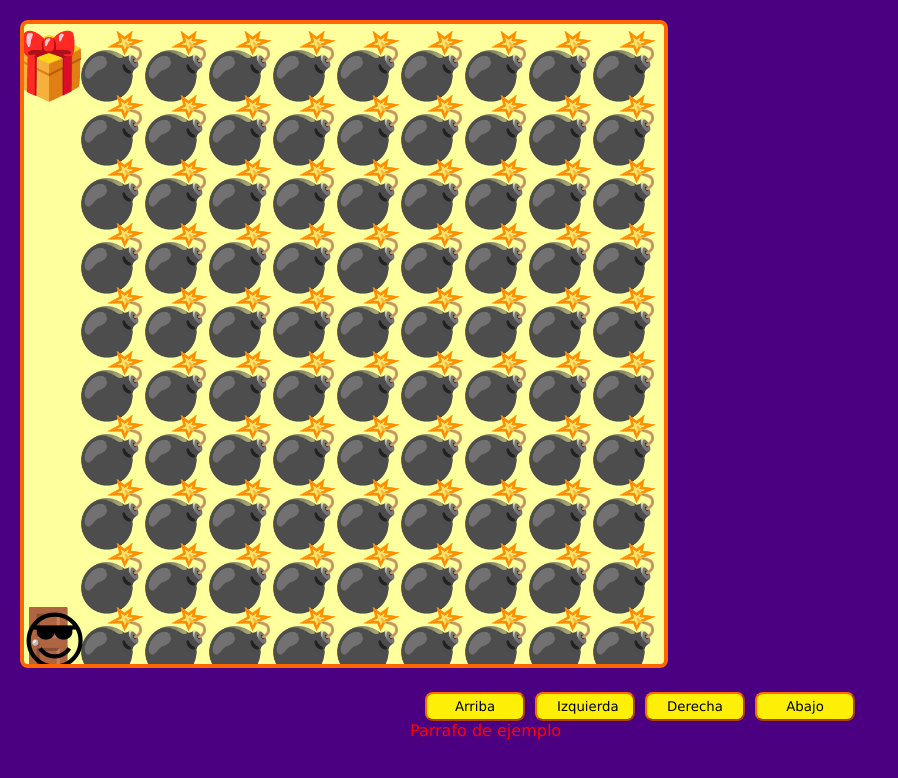
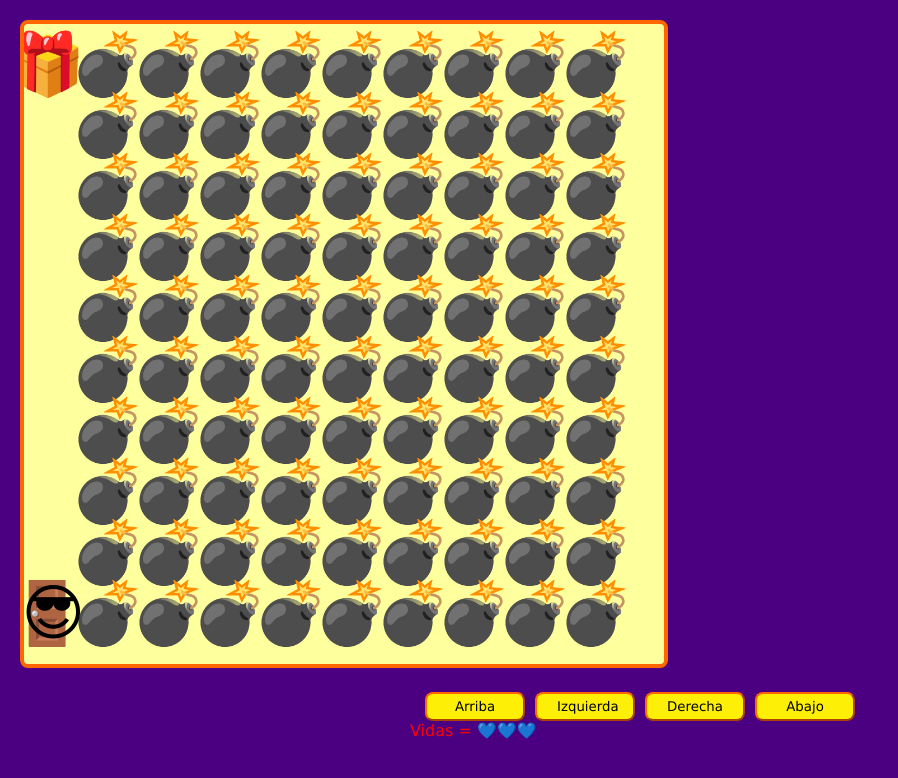
Before and after one commit to Gabo1593/Juejo-js, a plain HTML site: page index.html in a window 1280 px wide. Shown: the whole page, without its empty margins (0-898 px from the left). Drawn offline with Linux system fonts and the light colour scheme.

Commit message:
agregado los corazones de las vidas

```diff
--- a/index.html
+++ b/index.html
@@ -21,7 +21,7 @@
 
         <div class="messages">
             <!-- todo -->
-            <p>Parrafo de ejemplo</p>
+            <p>Vidas = 💙💙💙</p>
             <button id="reinicio">Reinicio</button>
         </div>
     </div>
--- a/main/game.js
+++ b/main/game.js
@@ -30,10 +30,10 @@ function setCanvasSize() {
     canvasSize = window.innerHeight * 0.8;
   }
 
-  canvas.setAttribute('width', canvasSize);
-  canvas.setAttribute('height', canvasSize);
+  canvas.setAttribute('width', Math.round(canvasSize) );
+  canvas.setAttribute('height', Math.round(canvasSize));
 
-  elementsSize = canvasSize / 10;
+  elementsSize = Math.round((canvasSize / 10)-3);
 
   startGame();
 }
@@ -92,10 +92,10 @@ function startGame() {
 function movePlayer(){
 
   //Detecta colision entre el personaje y el regalo
-  const giftCollisionX = playerPosition.x.toFixed(3) ==
-  giftPosition.x.toFixed(3);
-  const giftCollisionY = playerPosition.y.toFixed(3) ==
-  giftPosition.y.toFixed(3);
+  const giftCollisionX = playerPosition.x.toFixed(1) ==
+  giftPosition.x.toFixed(1);
+  const giftCollisionY = playerPosition.y.toFixed(1) ==
+  giftPosition.y.toFixed(1);
   const giftCollision = giftCollisionX && giftCollisionY;
 
   if(giftCollision){
@@ -103,8 +103,8 @@ function movePlayer(){
   }
   //Colision con bombas
   const enemiesColision = enemiesPositions.find(enemy =>{
-  const enemiesColisionX = enemy.x.toFixed(3) == playerPosition.x.toFixed(3);
-  const enemiesColisionY = enemy.y.toFixed(3) == playerPosition.y.toFixed(3);
+  const enemiesColisionX = enemy.x.toFixed(1) == playerPosition.x.toFixed(1);
+  const enemiesColisionY = enemy.y.toFixed(1) == playerPosition.y.toFixed(1);
   return enemiesColisionX && enemiesColisionY;
   });
 
@@ -133,10 +133,16 @@ function gameWin(){
 }
 
 function levelFail(){
-  if (lives <= 0) {
-    level = 0
+  if (lives <= 1) {
+    location.reload();
   }
   lives--;
+  if (lives == 2) {
+    parrafo.innerText = `Vidas = 💙💙`
+  }else if(lives == 1){
+    parrafo.innerText = `Vidas = 💙`
+  }
+
   console.log(lives);
   playerPosition.x = undefined;
   playerPosition.y = undefined;
```
